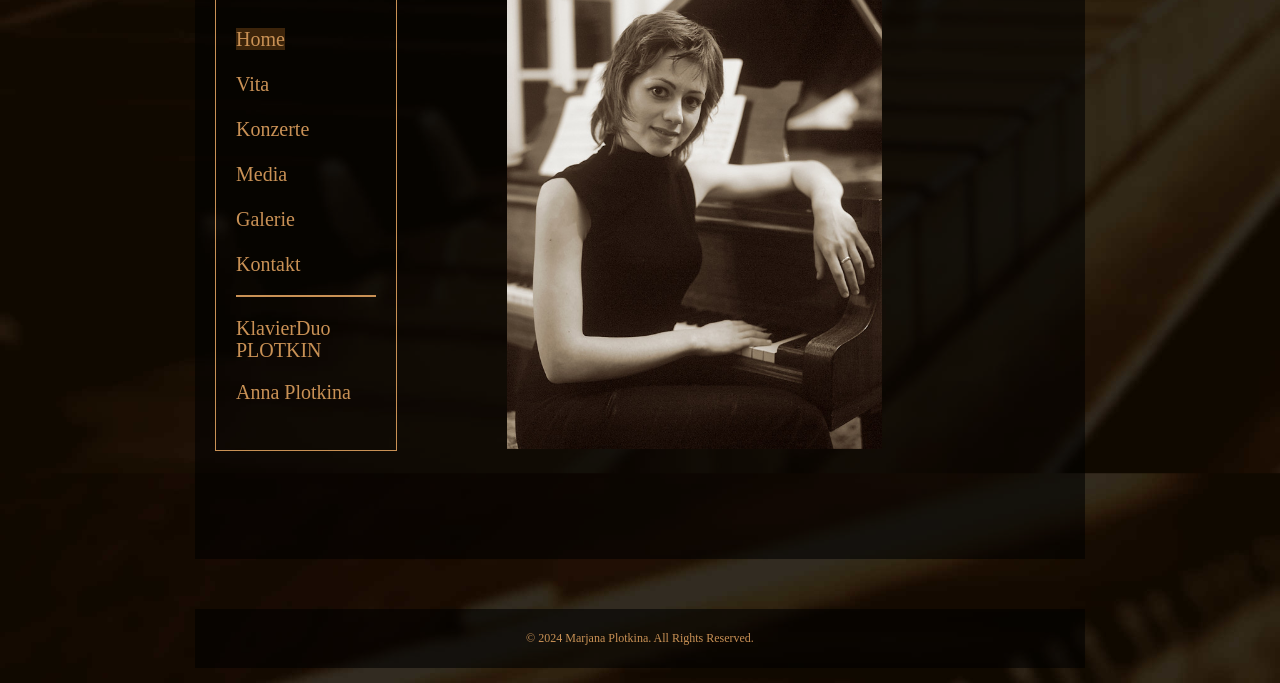
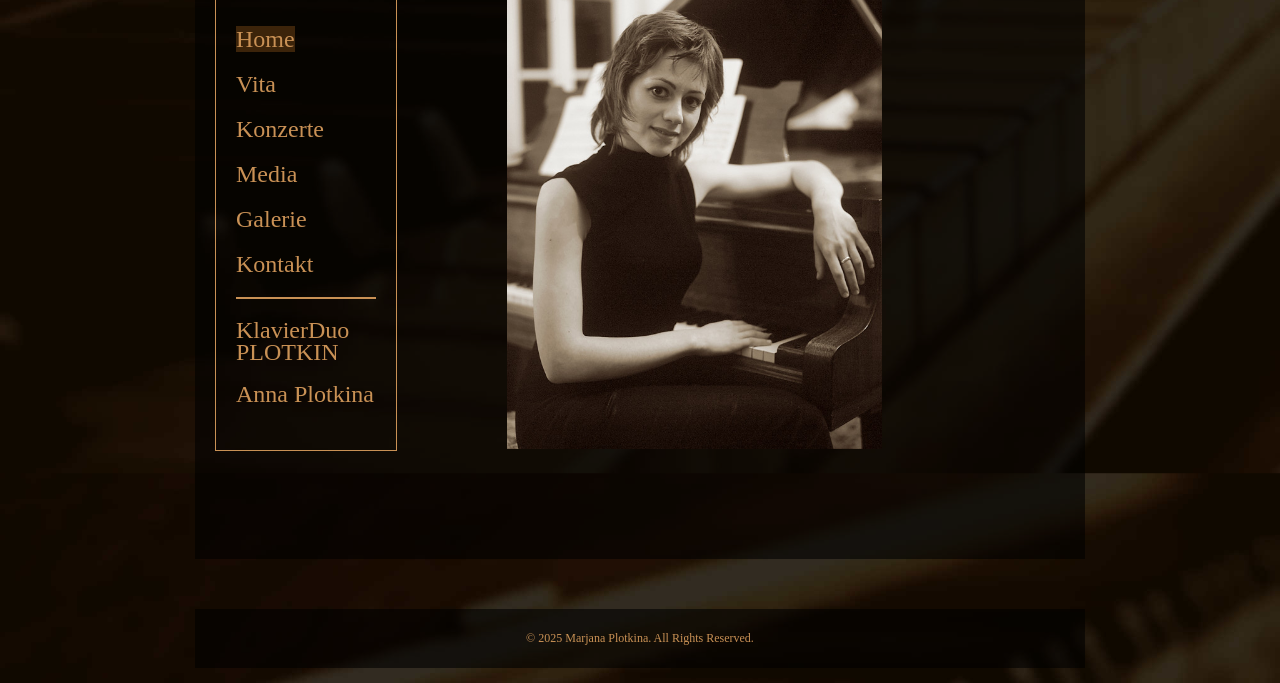
Before and after one commit to dmitry-lesnik/marjana_web, a plain HTML site: page index.html in a window 1280 px wide. Shown: the part 351-1034 px from the top of the page. Drawn offline with Linux system fonts and the light colour scheme.

Commit message:
increased font size of main text and navigation menu; copyright changed to 2025

```diff
--- a/css/style.css
+++ b/css/style.css
@@ -1,8 +1,9 @@
 body {
 	/*background-color: #000000;*/
-	font-family: 'OpenSans';
+	font-family: 'OpenSans', serif;
 	margin: 0;
 	color: #C99155;
+	font-size: 20px;
 	background: #000000 url("../images/piano_keys3.jpg") no-repeat center center fixed;
 	-webkit-background-size: cover;
 	-moz-background-size: cover;
@@ -41,7 +42,7 @@ a:hover {
 	/*background-color:  #000000; */
 	min-height: 140px;
 	/*padding: 50px 0 0px 0;*/
-	margin: 50px 0 0px;
+	margin: 50px 0 0;
 	/*border-bottom: 1px solid #5c5c5c;*/
 }
 #header > div, #footer > div {
@@ -88,9 +89,8 @@ a:hover {
 	/* 	line-height: 100px; */
 	height: 500px;
 	width: 140px;
-	margin: 0;
 	padding: 20px 20px 0 20px;
-	margin-left: 20px;
+	margin: 0 0 0 20px;
 	border: 1px solid;
 }
 #navigation ul {
@@ -104,7 +104,7 @@ a:hover {
 	/*width: 160px;*/
 	/*height: 40px;*/
 	text-align: left;
-	font-size: 20px;
+	font-size: 24px;
 	line-height: 45px;
 	display: block;
 }
--- a/index.html
+++ b/index.html
@@ -66,7 +66,7 @@
 <div id="footer">
     <div class="clearfix">
         <p>
-            © 2024 Marjana Plotkina. All Rights Reserved.
+            © 2025 Marjana Plotkina. All Rights Reserved.
         </p>
     </div>
 </div>
```
Also changed, not shown: anna_plotkina.html (+1 -1 lines), ap_konzerte.html (+1 -1 lines), ap_media.html (+1 -1 lines), ap_vita.html (+1 -1 lines), galerie.html (+1 -1 lines), kd_media.html (+1 -1 lines), klavierduo.html (+1 -1 lines), kontakt.html (+1 -1 lines), konzerte.html (+1 -1 lines), media.html (+1 -1 lines), vita.html (+1 -1 lines).
